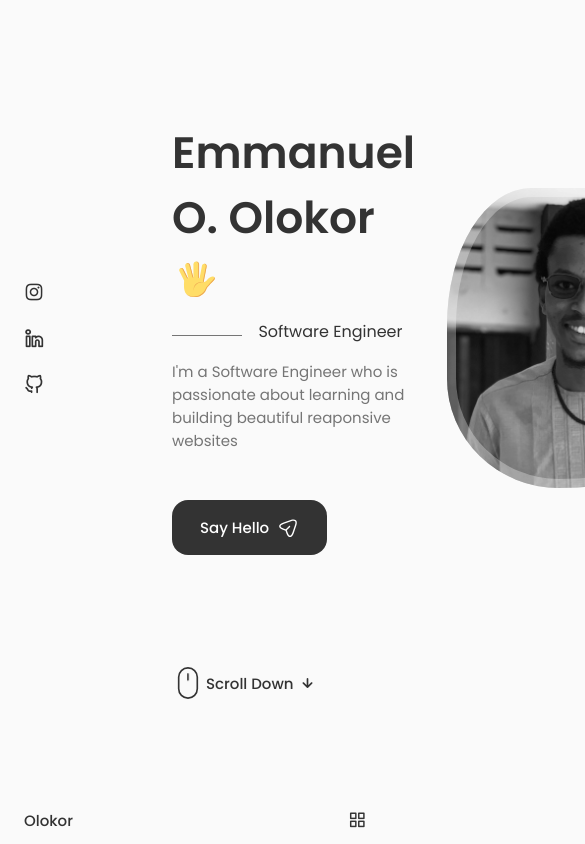
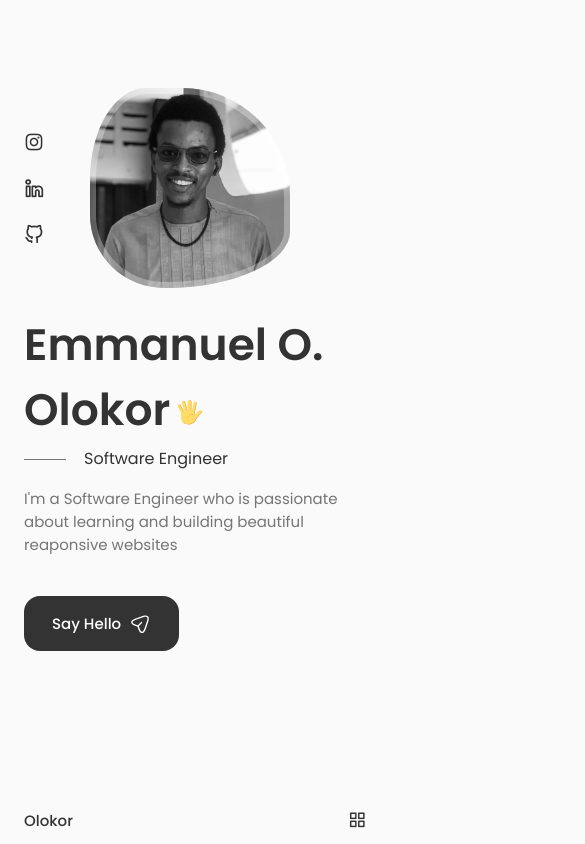
Before and after one commit to Nixhazel/React-Portfolio-V1, a React (Create React App) app in the folder portfolio/: page / in a window 390 px wide. Shown: the top 844 px of the page, 585 px wide, since content can reach past the window. Built offline with nearby package versions, Linux system fonts and the light colour scheme.

Commit message:
finished styling small screen in home

```diff
--- a/portfolio/src/components/home/home.css
+++ b/portfolio/src/components/home/home.css
@@ -120,18 +120,77 @@
 /*=============== BREAKPOINTS ===============*/
 /* For large devices */
 @media screen and (max-width: 992px) {
+    .home__content {
+        grid-template-columns: 100px repeat(2, 1fr);
+        column-gap: 1.25rem;
+    }
+
+    .home__hand {
+        width: 26px;
+        height: 26px;
+    }
+
+    .home__subtitle {
+        padding-left: 3.75rem;
+        margin-bottom: var(--mb-1);
+    }
+
+    .home__subtitle::before {
+        width: 42px;
+        top: 0.8rem;
+    }
+
+    .home__description {
+        max-width: initial;
+        margin-bottom: var(--mb-2-5);
+    }
+
+    .home__img {
+        width: 250px;
+        height: 250px;
+        box-shadow: inset 0 0 0 8px rgb(255 255 255 / 30%);
+    }
+
+    .home__scroll {
+        margin-left: 7.5rem;
+    }
 
 }
 
 /* For medium devices */
 @media screen and (max-width: 768px) {
 
-}
+    .home__content {
+        grid-template-columns: 0.5fr 3fr;
+        padding-top: 3.5rem
+    }
 
-@media screen and (max-width: 576px) {
+    .home__img {
+        order: initial;
+        justify-self: initial;
+        box-shadow: inset 0 0 0 6px rgb(255 255 255 / 30%);
+        width: 200px;
+        height: 200px;
+    }
+
+    .home__data {
+        grid-column: 1/3;
+    }
+
+    .home__scroll {
+        display: none;
+    }
 }
 
 /* For small devices */
 @media screen and (max-width: 350px) {
+    .home__img {
+        width: 180px;
+        height: 180px;
+    }
 
+    .home__hand {
+        width: 22px;
+        height: 22px;
+    }
 }
```
